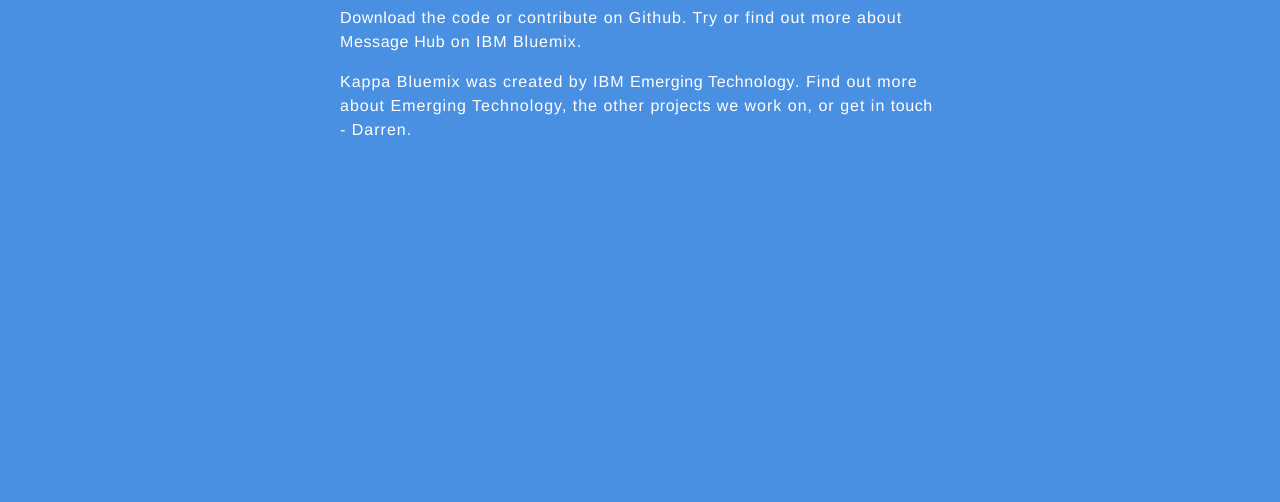
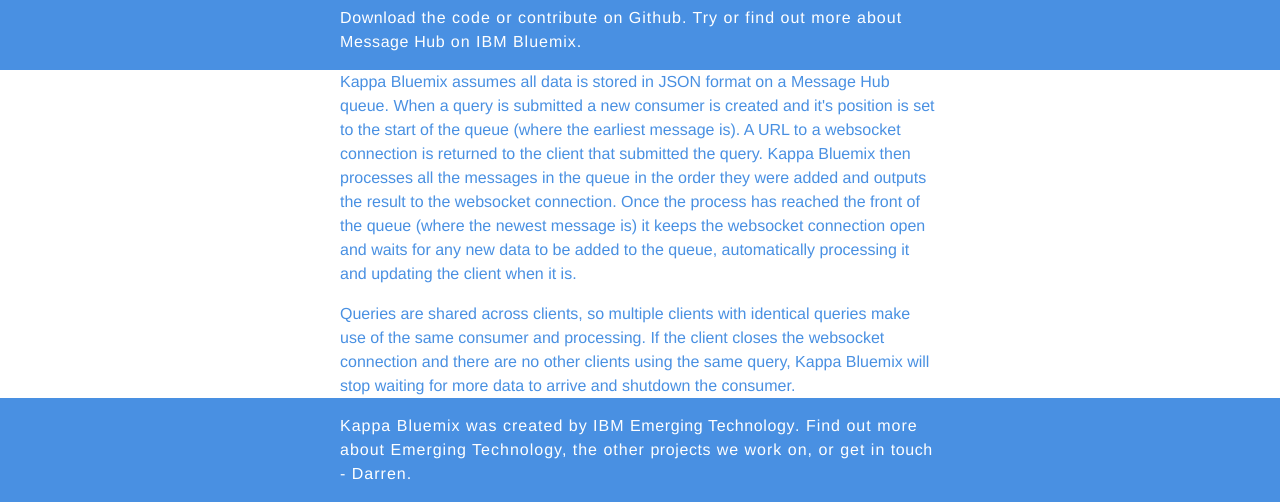
Before and after one commit to ibmets/kappa-bluemix, a plain HTML site: page docs/index.html in a window 1280 px wide. Shown: the part 820-1322 px from the top of the page. Before the commit the page ends 978 px from the top, so only its background shows below. Drawn offline with Linux system fonts and the light colour scheme.

Commit message:
more README and website content

```diff
--- a/docs/index.html
+++ b/docs/index.html
@@ -22,6 +22,18 @@
       <p class="info">
         <a href="https://github.com/shawdm/kappa-bluemix">Download</a> the code or contribute on Github. Try or find out more about <a href="https://developer.ibm.com/messaging/message-hub/">Message Hub</a> on IBM Bluemix.
       </p>
+    </div>
+    <div class="negative">
+      <div class="wrapper">
+        <p>
+          Kappa Bluemix assumes all data is stored in JSON format on a Message Hub queue. When a query is submitted a new consumer is created and it's position is set to the start of the queue (where the earliest message is). A URL to a websocket connection is returned to the client that submitted the query.  Kappa Bluemix then processes all the messages in the queue in the order they were added and outputs the result to the websocket connection.  Once the process has reached the front of the queue (where the newest message is) it keeps the websocket connection open and waits for any new data to be added to the queue, automatically processing it and updating the client when it is.
+        </p>
+        <p>
+          Queries are shared across clients, so multiple clients with identical queries make use of the same consumer and processing.  If the client closes the websocket connection and there are no other clients using the same query, Kappa Bluemix will stop waiting for more data to arrive and shutdown the consumer.
+        </p>
+      </div>
+    </div>
+    <div class="wrapper">
       <p class="info">
         Kappa Bluemix was created by IBM <a href="https://ets.mybluemix.net">Emerging Technology</a>.  Find out more about Emerging Technology, the other <a href="https://ets.mybluemix.net/catalogue/demos">projects</a> we work on, or get in <a href="mailto:shawdm@uk.ibm.com">touch</a> - Darren.
       </p>
--- a/docs/site.css
+++ b/docs/site.css
@@ -84,6 +84,15 @@
 }
 
 
+
+.negative{
+  background-color: #fff;
+  color: #4990E2;
+}
+
+
+
+
 /* json formatting */
 /* from: http://stackoverflow.com/questions/4810841/how-can-i-pretty-print-json-using-javascript */
 pre {
```
Also changed, not shown: README.md.
